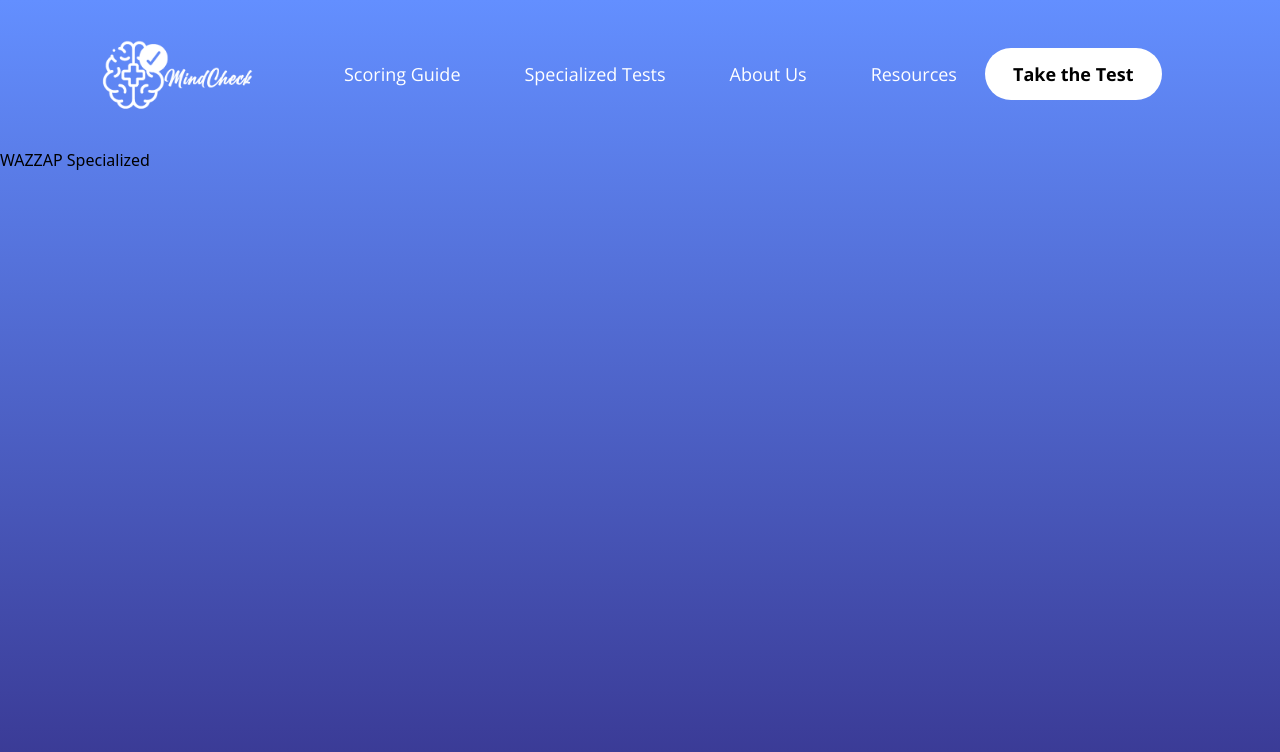
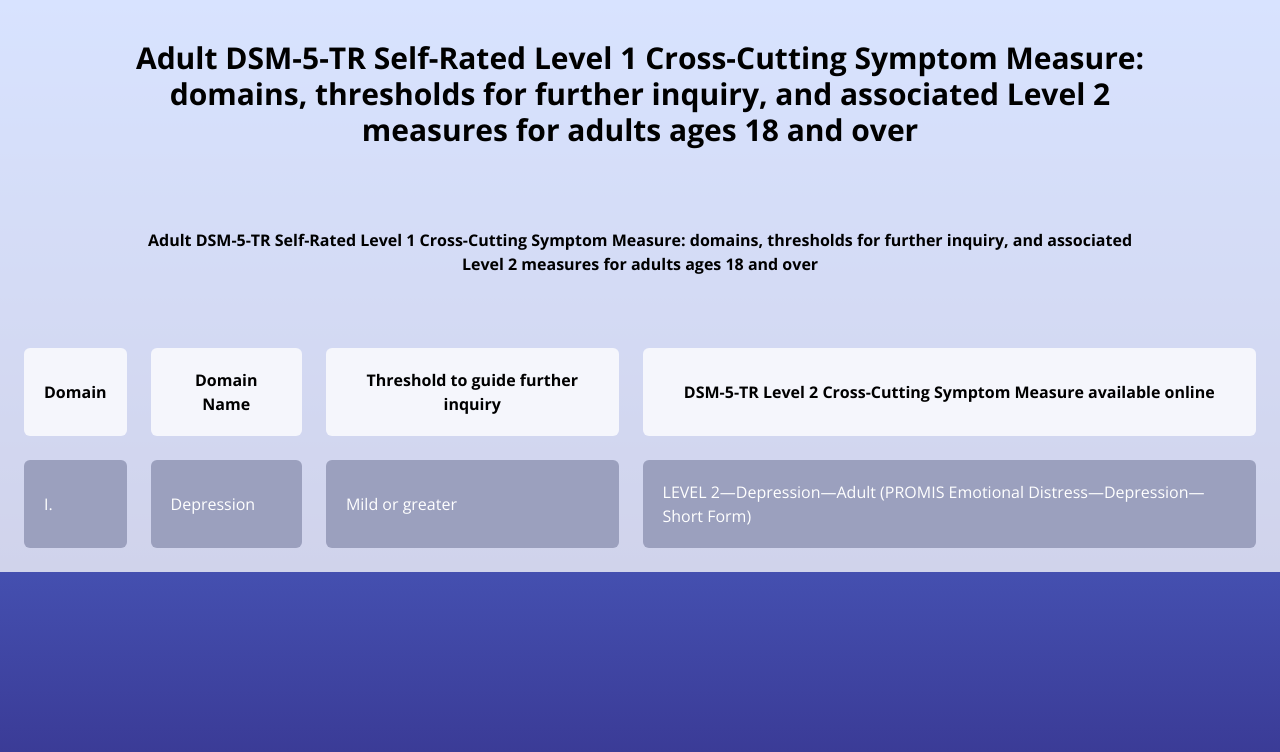
Before and after one commit to kabi02/softeng-mindcheck, a React (Vite) app: page /specialized-tests in a window 1280 px wide. Shown: the top 752 px of the page. Built offline with nearby package versions, Linux system fonts and the light colour scheme.

Commit message:
sample list layout

```diff
--- /dev/null
+++ b/src/components/contents/TestList.jsx
@@ -0,0 +1,29 @@
+import React from 'react'
+import Layout from '../Layout'
+import Title from '../Title'
+import '../../index.css'
+
+export default function TestList() {
+  return (
+    <Layout>
+        <Title>Adult DSM-5-TR Self-Rated Level 1 Cross-Cutting Symptom Measure: domains, thresholds for further inquiry, and associated Level 2 measures for adults ages 18 and over</Title>
+        <Title textSizeClass='sm:text-base text-sm'>
+            Adult DSM-5-TR Self-Rated Level 1 Cross-Cutting Symptom Measure: domains, thresholds for further inquiry, and associated Level 2 measures for adults ages 18 and over
+        </Title>
+        <table className=' w-full sm:gap-2 sm:text-base text-[0.50rem] mb-1 mt-2 border-separate md:border-spacing-6 sm:border-spacing-3 max-[390px]:border-spacing-1'>
+            <tr className='tabletests'>
+                <th className='bg-[#F5F6FC] rounded-md sm:p-5 p-1'>Domain</th>
+                <th className='bg-[#F5F6FC] rounded-md sm:p-5 p-1'>Domain Name</th>
+                <th className='bg-[#F5F6FC] rounded-md sm:p-5 p-1'>Threshold to guide further inquiry</th>
+                <th className='bg-[#F5F6FC] rounded-md sm:p-5 p-1'>DSM-5-TR Level 2 Cross-Cutting Symptom Measure available online</th>
+            </tr>
+            <tr className='tabletests text-white'>
+                <td className='bg-[#9BA0BE] rounded-md sm:p-5 p-1'>I.</td>
+                <td className='bg-[#9BA0BE] rounded-md sm:p-5 p-1'>Depression</td>
+                <td className='bg-[#9BA0BE] rounded-md sm:p-5 p-1'>Mild or greater</td>
+                <td className='bg-[#9BA0BE] rounded-md sm:p-5 p-1'>LEVEL 2—Depression—Adult (PROMIS Emotional Distress—Depression—Short Form)</td>
+            </tr>
+        </table>
+    </Layout>
+  )
+}
--- a/src/index.css
+++ b/src/index.css
@@ -4,6 +4,11 @@
     background: linear-gradient(180deg, rgba(99,143,255,1) 0%, rgba(56,54,144,1) 100%);
     height: 100%;
 }
+.tabletests {
+    border-spacing: 10px;
+    margin: 90px;
+}
+
 @tailwind base;
 @tailwind utilities;
 @tailwind components;
--- a/src/pages/DSMAbout.jsx
+++ b/src/pages/DSMAbout.jsx
@@ -5,7 +5,7 @@
 export default function DSMAbout() {
   return (
     <div>
-        {/* <Header/> */}
+        <Header/>
         <AboutDSM5/>
     </div>
   )
--- a/src/pages/Specialized.jsx
+++ b/src/pages/Specialized.jsx
@@ -1,11 +1,12 @@
 import Header from '../Header';
+import TestList from '../components/contents/TestList'
 
 function Specialized() {
 
     return (
       <div>
-        <Header />
-        WAZZAP Specialized
+        {/* <Header /> */}
+        <TestList/>
       </div>
     )
   }
```
